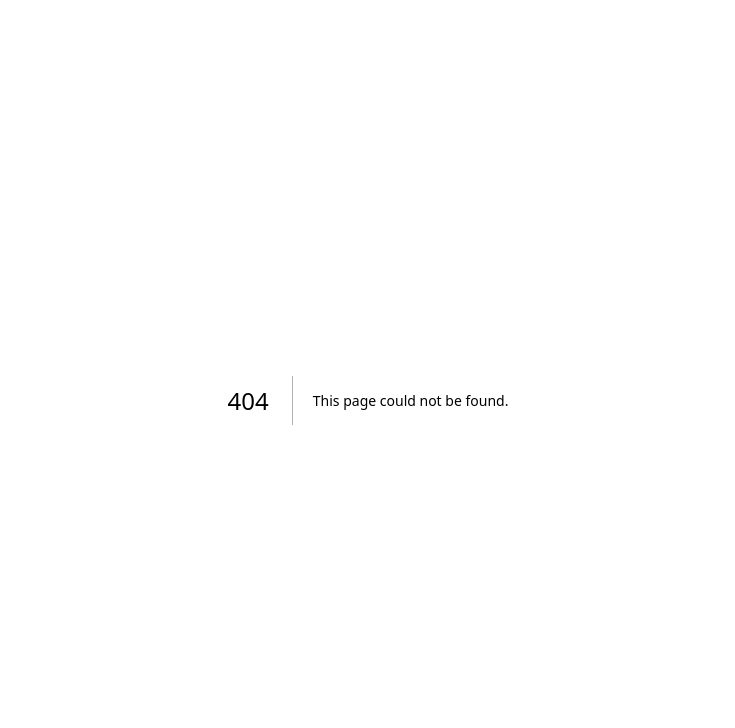
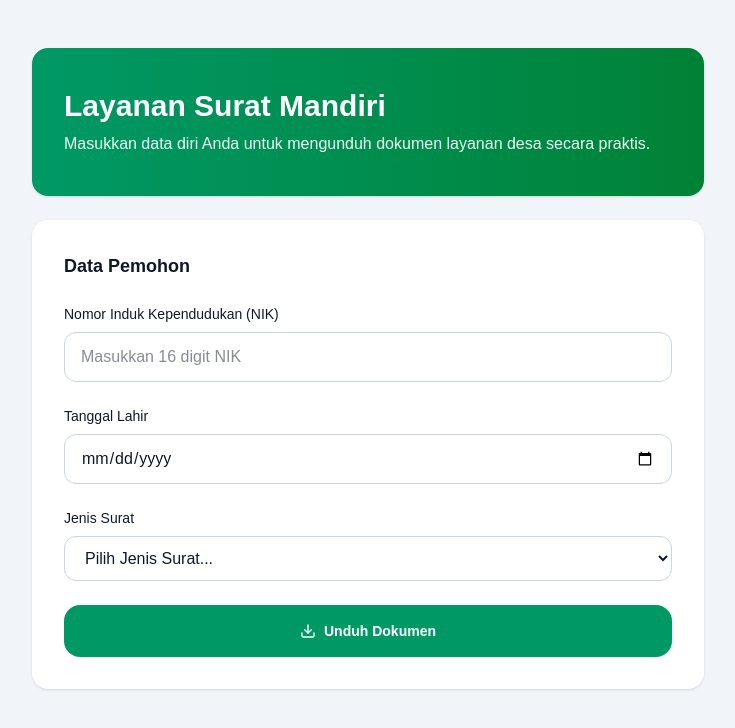
Before and after one commit to roziannn/sidesa-v1, a Next.js app: page /layanan/surat/unduh in a window 1280 px wide. Before the commit this address had no page. Shown: the top 728 px of the page, without its empty margins (272-1007 px from the left). Built offline with nearby package versions, Linux system fonts and the light colour scheme.

Commit message:
update heading text pages

```diff
--- /dev/null
+++ b/src/app/(public)/layanan/surat/unduh/page.tsx
@@ -0,0 +1,101 @@
+'use client';
+
+import { useState } from 'react';
+import { useForm } from 'react-hook-form';
+import { zodResolver } from '@hookform/resolvers/zod';
+import { useToast } from '@/hooks/useToast';
+import * as z from 'zod';
+import { Download } from 'lucide-react';
+
+const formSchema = z.object({
+  nik: z.string().length(16, 'NIK harus 16 digit'),
+  tanggalLahir: z.string().min(1, 'Tanggal lahir wajib diisi'),
+  jenisSurat: z.string().min(1, 'Jenis surat wajib dipilih'),
+});
+
+type FormSuratData = z.infer<typeof formSchema>;
+
+const daftarSurat = [
+  'Surat Keterangan KTP',
+  'Surat Keterangan Domisili',
+  'Surat Keterangan Usaha',
+  'Surat Pengantar Nikah',
+];
+
+export default function LayananSuratPage() {
+  const [loading, setLoading] = useState(false);
+  const { showToast } = useToast();
+
+  const { register, handleSubmit, formState: { errors } } = useForm<FormSuratData>({
+    resolver: zodResolver(formSchema),
+  });
+
+  async function onSubmit(data: FormSuratData) {
+    setLoading(true);
+    setTimeout(() => {
+      setLoading(false);
+      showToast('success', 'Berhasil', 'Surat sedang disiapkan untuk diunduh.');
+    }, 1500);
+  }
+
+  const inputClass = 'w-full rounded-xl border border-slate-300 px-4 py-3 text-slate-900 focus:border-emerald-500 focus:outline-none';
+  const Label = ({ children }: { children: React.ReactNode }) => (
+    <label className="mb-2 block text-sm font-medium text-slate-900">{children}</label>
+  );
+
+  return (
+    <div className="min-h-screen bg-slate-100 py-12 px-4">
+      <div className="mx-auto max-w-2xl">
+        <div className="overflow-hidden rounded-2xl shadow-sm">
+          <div className="bg-gradient-to-r from-emerald-600 to-green-700 px-8 py-10 text-white">
+            <h1 className="text-3xl font-bold">Layanan Surat Mandiri</h1>
+            <p className="mt-2 text-emerald-50">
+              Masukkan data diri Anda untuk mengunduh dokumen layanan desa secara praktis.
+            </p>
+          </div>
+        </div>
+
+        <form onSubmit={handleSubmit(onSubmit)} className="mt-6">
+          <div className="space-y-6 rounded-2xl bg-white p-8 shadow-sm">
+            <h2 className="text-lg font-semibold text-slate-900">Data Pemohon</h2>
+
+            <div>
+              <Label>Nomor Induk Kependudukan (NIK)</Label>
+              <input {...register('nik')} maxLength={16} placeholder="Masukkan 16 digit NIK" className={inputClass} />
+              {errors.nik && <p className="mt-1 text-xs text-red-500">{errors.nik.message}</p>}
+            </div>
+
+            <div>
+              <Label>Tanggal Lahir</Label>
+              <input type="date" {...register('tanggalLahir')} className={inputClass} />
+              {errors.tanggalLahir && <p className="mt-1 text-xs text-red-500">{errors.tanggalLahir.message}</p>}
+            </div>
+
+            <div>
+              <Label>Jenis Surat</Label>
+              <select {...register('jenisSurat')} className={inputClass}>
+                <option value="">Pilih Jenis Surat...</option>
+                {daftarSurat.map((surat) => (
+                  <option key={surat} value={surat}>{surat}</option>
+                ))}
+              </select>
+              {errors.jenisSurat && <p className="mt-1 text-xs text-red-500">{errors.jenisSurat.message}</p>}
+            </div>
+
+            <button
+              type="submit"
+              disabled={loading}
+              className="w-full flex items-center justify-center gap-2 rounded-2xl bg-emerald-600 py-4 text-sm font-semibold text-white transition hover:bg-emerald-700 disabled:opacity-50"
+            >
+              {loading ? 'Memproses...' : (
+                <>
+                  <Download className="w-4 h-4" /> Unduh Dokumen
+                </>
+              )}
+            </button>
+          </div>
+        </form>
+      </div>
+    </div>
+  );
+}
--- a/src/app/dashboard/audit-trail/page.tsx
+++ b/src/app/dashboard/audit-trail/page.tsx
@@ -57,10 +57,6 @@ export default async function AuditTrailPage() {
   return (
     <div className="space-y-6 pb-12">
       <div className="flex items-center gap-3">
-        <div className="w-10 h-10 rounded-xl bg-indigo-50 text-indigo-600 flex items-center justify-center border border-indigo-100 shadow-sm">
-          <History className="w-5 h-5 stroke-[2.25]" />
-        </div>
-
         <div>
           <h1 className="text-2xl font-bold text-slate-900 tracking-tight">
             Audit Trail
--- a/src/app/dashboard/bansos/page.tsx
+++ b/src/app/dashboard/bansos/page.tsx
@@ -13,16 +13,12 @@ export default function BansosPage() {
     <div className="space-y-6">
       <div className="flex flex-col sm:flex-row sm:items-center sm:justify-between gap-4 pb-2 sm:pb-0">
         <div className="flex items-center gap-3">
-          <div className="w-10 h-10 rounded-xl bg-emerald-50 text-[#15803d] flex items-center justify-center shadow-sm">
-            <HandHeart className="w-5 h-5 stroke-[2.25]" />
-          </div>
           <div>
             <h1 className="text-2xl font-bold text-slate-900 tracking-tight">Manajemen Bantuan Sosial</h1>
             <p className="text-sm text-slate-500 mt-0.5">Pantau penyaluran dana stimulan, verifikasi data jaring pengaman, serta klasterisasi bansos berkala warga.</p>
           </div>
         </div>
 
-        {/* Tombol Navigasi ke Halaman Laporan */}
         <div className="shrink-0">
           <Link
             href="/dashboard/bansos/laporan"
--- a/src/app/dashboard/pengaduan/page.tsx
+++ b/src/app/dashboard/pengaduan/page.tsx
@@ -20,10 +20,6 @@ export default async function PengaduanPage() {
   return (
     <div className="space-y-6 pb-12">
       <div className="flex items-center gap-3">
-        <div className="w-10 h-10 rounded-xl bg-emerald-50 text-[#15803d] flex items-center justify-center border border-emerald-100 shadow-sm">
-          <FilesIcon className="w-5 h-5 stroke-[2.25]" />
-        </div>
-
         <div>
           <h1 className="text-2xl font-bold text-slate-900 tracking-tight">
             Daftar Pengaduan
--- a/src/app/dashboard/survey-kepuasan/page.tsx
+++ b/src/app/dashboard/survey-kepuasan/page.tsx
@@ -34,15 +34,10 @@ export default async function SurveyKepuasanPage() {
   return (
     <div className="space-y-6 pb-12">
       <div className="flex items-center gap-3">
-        <div className="w-10 h-10 rounded-xl bg-amber-50 text-amber-600 flex items-center justify-center border border-amber-100 shadow-sm">
-          <ClipboardList className="w-5 h-5 stroke-[2.25]" />
-        </div>
-
         <div>
           <h1 className="text-2xl font-bold text-slate-900 tracking-tight">
             Survei Kepuasan Masyarakat
           </h1>
-
           <p className="text-sm text-slate-500 mt-0.5">
             Pantau hasil penilaian dan masukan warga terhadap layanan desa.
           </p>
--- a/src/components/audit-trail/AuditTrailClient.tsx
+++ b/src/components/audit-trail/AuditTrailClient.tsx
@@ -2,7 +2,7 @@
 
 import DataTable, { Column } from '@/components/DataTable';
 import StatusBadge from '@/components/StatusBadge';
-import { formatDate } from '@/lib/format';
+import { formatDateTime } from '@/lib/format';
 
 interface AuditTrail {
   id: string;
@@ -23,7 +23,7 @@ export default function AuditTrailClient({
     {
       label: 'Waktu',
       key: 'waktu',
-      render: (val) => formatDate(String(val)),
+      render: (val) => formatDateTime(String(val)),
     },
     {
       label: 'Pengguna',
--- a/src/components/dashboard/DashboardLayoutClient.tsx
+++ b/src/components/dashboard/DashboardLayoutClient.tsx
@@ -4,7 +4,7 @@
 import React, { useState } from "react";
 import { usePathname, useRouter } from "next/navigation";
 import Link from "next/link";
-import { House, Users, HandHeart, Calendar, FileText, Wallet, Menu, X, LogOut, User, FileWarning, Building2, ChevronDown, ChevronRight, Activity, ThumbsUp } from "lucide-react";
+import { House, Users, HandHeart, Calendar, FileText, Wallet, Menu, X, LogOut, User, FileWarning, Building2, ChevronDown, ChevronRight, Activity, ThumbsUp, Settings, Globe2, Globe, Newspaper } from "lucide-react";
 import { supabaseClient } from "@/lib/supabase/client";
 import NotificationBell from "@/components/NotificationBell";
 
@@ -31,7 +31,18 @@ export default function DashboardLayoutClient({ children, userProfile }: any) {
     },
     { name: "Pengaduan", href: "/dashboard/pengaduan", icon: FileWarning },
     { name: "Survey Kepuasan", href: "/dashboard/survey-kepuasan", icon: ThumbsUp },
+    { name: "Kabar Desa", href: "/dashboard/kabar-desa", icon: Newspaper },
+
     { name: "Audit Trail", href: "/dashboard/audit-trail", icon: Activity },
+    // { name: "Settings", href: "/dashboard/surat", icon: Globe,
+    //   children: [
+    //     { name: "Aplication Settings", href: "/dashboard/retribusi/riwayat" },
+    //     { name: "Banner Settings", href: "/dashboard/retribusi/riwayat" },
+    //     { name: "Menu Settings", href: "/dashboard/retribusi/riwayat" },
+    //     { name: "Page Settings", href: "/dashboard/retribusi" },
+    //   ],
+    //  },
+
   ];
 
   // Logic aktif rute yang lebih tangguh
--- a/src/components/kegiatan/KegiatanClient.tsx
+++ b/src/components/kegiatan/KegiatanClient.tsx
@@ -251,9 +251,6 @@ export default function KegiatanClient({
   {/* HEADER */}
   <div className="flex items-center justify-between">
     <div className="flex items-center gap-3">
-      <div className="flex h-10 w-10 items-center justify-center rounded-xl border border-emerald-100 bg-emerald-50 text-emerald-700 shadow-sm">
-        <Calendar className="h-5 w-5" />
-      </div>
       <div>
         <h1 className="text-2xl font-bold text-slate-900">Manajemen Kegiatan</h1>
         <p className="text-sm text-slate-500">Kelola agenda kegiatan dan aktivitas desa.</p>
--- a/src/components/retribusi/RetribusiClient.tsx
+++ b/src/components/retribusi/RetribusiClient.tsx
@@ -288,7 +288,14 @@ export default function RetribusiClient({ initialData }: { initialData: any[] })
   return (
     <div className="space-y-6">
       <div className="flex items-center justify-between">
-        <h1 className="text-xl font-bold text-slate-800">Manajemen Retribusi</h1>
+        <div>
+          <h1 className="text-2xl font-bold text-slate-900 tracking-tight">
+            Manajemen Retribusi
+          </h1>
+          <p className="text-sm text-slate-500 mt-0.5">
+            Kelola dan manajemen data retribusi desa.
+          </p>
+        </div>
           <Button  onClick={() => setIsModalOpen(true)} variant="primary"
           leftIcon={
 
--- a/src/components/retribusi/RiwayatClient.tsx
+++ b/src/components/retribusi/RiwayatClient.tsx
@@ -61,7 +61,14 @@ const columns: Column<any>[] = [
 
   return (
     <div className="space-y-6">
-      {/* SUMMARY BAR */}
+       <div>
+          <h1 className="text-2xl font-bold text-slate-900 tracking-tight">
+            Riwayat Retribusi
+          </h1>
+          <p className="text-sm text-slate-500 mt-0.5">
+            Kelola dan pantau seluruh catatan transaksi retribusi warga.
+          </p>
+        </div>
       <div className="grid grid-cols-4 gap-4">
         {[
           { label: "Total Pemasukan", value: formatRupiah(summary.totalPemasukan) },
```
